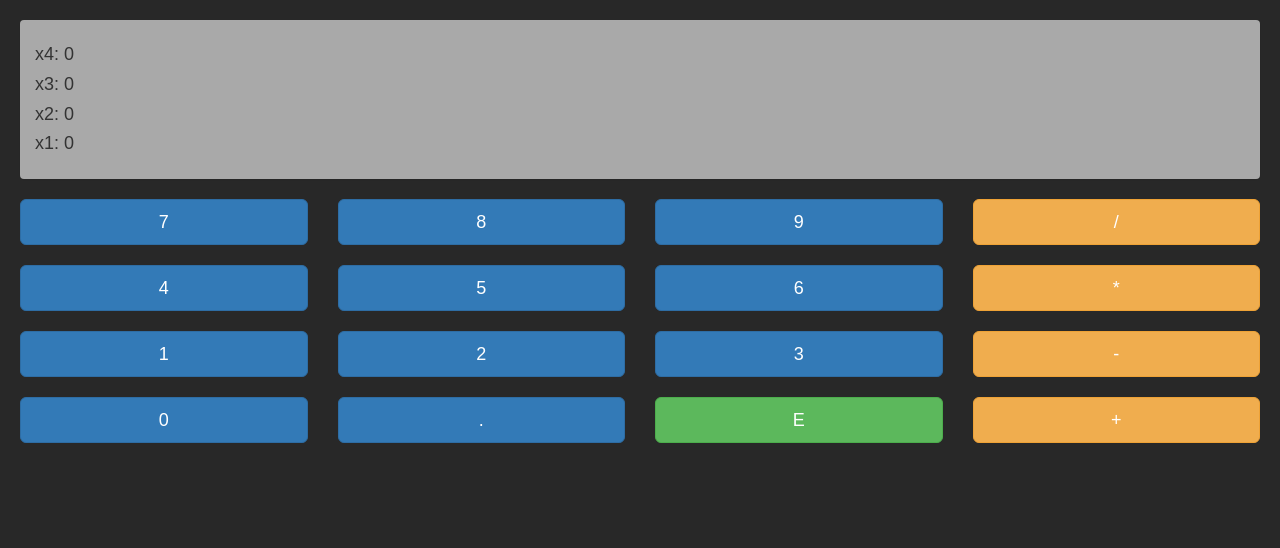
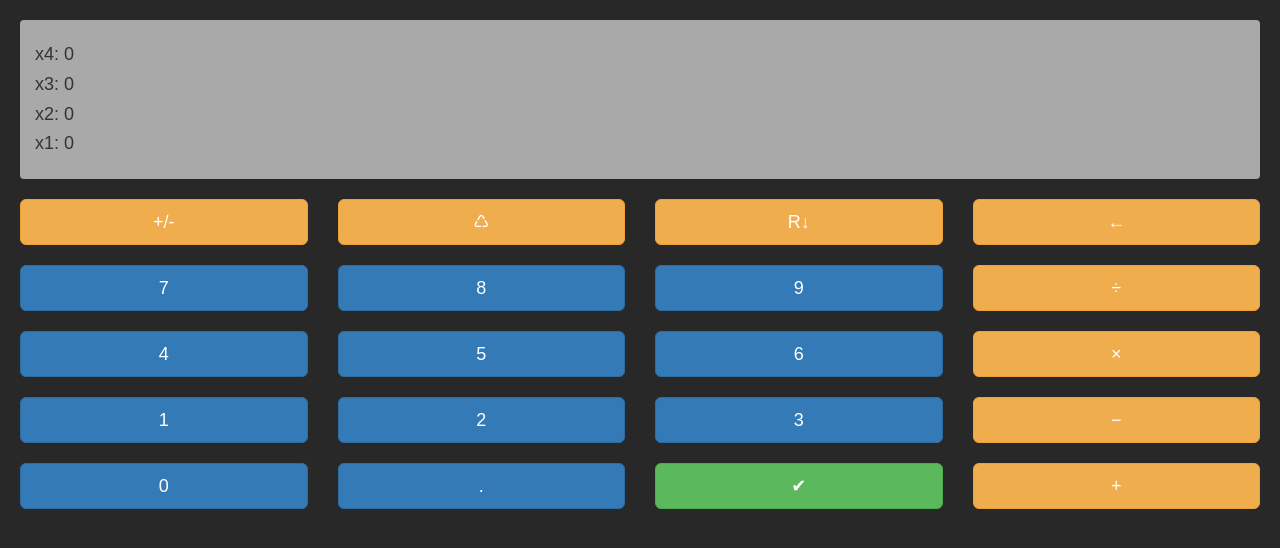
Before and after one commit to majacQ/rpn-calc, a React (Create React App) app: page / in a window 1280 px wide. Shown: the top 548 px of the page. Built offline with nearby package versions, Linux system fonts and the light colour scheme.

Commit message:
layout, more buttons and some bugfixes

```diff
--- a/package.json
+++ b/package.json
@@ -2,6 +2,7 @@
   "name": "rpn-calc",
   "version": "0.1.0",
   "private": true,
+  "homepage": "https://graniterocks.github.io/rpn-calc",
   "dependencies": {
     "bootstrap": "^3.3.7",
     "react": "^16.0.0",
--- a/src/App.js
+++ b/src/App.js
@@ -7,9 +7,9 @@ const Stack = ({stack, editing}) => {
 
   return (
     <div>
-      { [4, 3, 2].map((x, i) => <div key={i} className="text-left h4">x{4 - i}: {stack[stack.length - x] ? stack[stack.length - x] : 0}</div>) }
+      { [4, 3, 2].map((x, i) => <div key={i} className="text-left h4">x{4 - i}: {stack[stack.length - x]}</div>) }
 
-      <div key={1} className="text-left h4">x1: {stack[stack.length - 1] ? stack[stack.length - 1] + cursor : 0}</div>
+      <div key={1} className="text-left h4">x1: {stack[stack.length - 1] + cursor}</div>
     </div>
   );
 }
@@ -31,7 +31,23 @@ const DotButton = ({callback}) => {
 }
 
 const EnterButton = ({callback}) => {
-  return <button className="btn btn-success btn-lg btn-block" onClick={() => callback()} >E</button>
+  return <button className="btn btn-success btn-lg btn-block" onClick={() => callback()} >&#10004;</button>
+}
+
+const EraseButton = ({callback}) => {
+  return <button className="btn btn-warning btn-lg btn-block" onClick={() => callback()}>&#8592;</button>
+}
+
+const ShiftButton = ({callback}) => {
+  return <button className="btn btn-warning btn-lg btn-block" onClick={() => callback()}>R&#8595;</button>
+}
+
+const SwapButton = ({callback}) => {
+  return <button className="btn btn-warning btn-lg btn-block" onClick={() => callback()}>&#x267A;</button>
+}
+
+const InvertButton = ({callback}) => {
+  return <button className="btn btn-warning btn-lg btn-block" onClick={() => callback()}>+/-</button>
 }
 
 class App extends Component {
@@ -40,7 +56,7 @@ class App extends Component {
     super(props);
 
     this.state = {
-      stack: [],
+      stack: [0, 0, 0, 0],
       editing: false
     };
   }
@@ -49,8 +65,9 @@ class App extends Component {
     const stack = this.state.stack.slice();
     const x = stack.pop();
     stack.push(Number(x).toString());
+    stack.push(Number(x).toString());
 
-    this.setState({stack: stack, editing: false});
+    this.setState({stack: stack, editing: false, x1Transient: true});
   }
 
   dotPressed = () => {
@@ -71,10 +88,13 @@ class App extends Component {
   digitPressed = (digit) => {
     const stack = this.state.stack.slice();
 
+    const x = stack.pop();
     if (this.state.editing) {
-      const x = stack.pop();
       stack.push(x ? x + digit.toString() : digit);
     } else {
+      if (!this.state.x1Transient) {
+        stack.push(x);
+      }
       stack.push(digit);
     }
 
@@ -88,7 +108,50 @@ class App extends Component {
 
     stack.push(op(x,y).toString());
 
-    this.setState( { stack: stack, editing: false } );
+    this.setState( { stack: [0, ...stack], editing: false, x1Transient: false } );
+  }
+
+  invertButtonPressed = () => {
+    const stack = this.state.stack.slice();
+
+    const x = Number(stack.pop());
+    const y = (x * -1).toString();
+
+    stack.push(y);
+    this.setState({stack: stack, x1Transient: false});
+  }
+
+  eraseButtonPressed = () => {
+    const stack = this.state.stack.slice();
+
+    const x = stack.pop();
+    if (this.state.editing && x.length > 1) {
+      stack.push(x.slice(0, -1));
+    } else {
+      stack.push('0');
+      this.setState({editing: false, x1Transient: true});
+    }
+
+    this.setState({ stack: stack});
+  }
+
+  swapButtonPressed = () => {
+    const stack = this.state.stack.slice();
+
+    const x = stack.pop();
+    const y = stack.pop();
+
+    stack.push(x);
+    stack.push(y);
+
+    this.setState({ stack: stack, editing: false, x1Transient: false});
+  }
+
+  shiftButtonPressed = () => {
+    const toShift = this.state.stack[this.state.stack.length - 1];
+    const stack = this.state.stack.slice(this.state.stack.length - 4, this.state.stack.length - 1);
+
+    this.setState({ stack: [toShift, ...stack], editing: false, x1Transient: false});
   }
 
   render() {
@@ -98,31 +161,38 @@ class App extends Component {
           <Stack stack={this.state.stack} editing={this.state.editing}/>
         </div>
         <div className="row top-buffer">
+          <div className="col-xs-3"><InvertButton callback={this.invertButtonPressed}/></div>
+          <div className="col-xs-3"><SwapButton callback={this.swapButtonPressed} /></div>
+          <div className="col-xs-3"><ShiftButton callback={this.shiftButtonPressed}/></div>
+          <div className="col-xs-3"><EraseButton callback={this.eraseButtonPressed} /></div>
+        </div>
+
+        <div className="row top-buffer">
           <div className="col-xs-3"><NumberButton digit={7} callback={this.digitPressed}/></div>
           <div className="col-xs-3"><NumberButton digit={8} callback={this.digitPressed}/></div>
           <div className="col-xs-3"><NumberButton digit={9} callback={this.digitPressed}/></div>
-          <div className="col-xs-3"><Operatorbutton symbol="/" operation={(x, y) => y / x} callback={this.performOperation} /></div>
+          <div className="col-xs-3"><Operatorbutton symbol="&#247;" operation={(x, y) => y / x} callback={this.performOperation} /></div>
         </div>
 
         <div className="row top-buffer">
           <div className="col-xs-3"><NumberButton digit={4} callback={this.digitPressed}/></div>
           <div className="col-xs-3"><NumberButton digit={5} callback={this.digitPressed}/></div>
           <div className="col-xs-3"><NumberButton digit={6} callback={this.digitPressed}/></div>
-          <div className="col-xs-3"><Operatorbutton symbol="*" operation={(x, y) => x * y} callback={this.performOperation} /></div>
+          <div className="col-xs-3"><Operatorbutton symbol="&#215;" operation={(x, y) => x * y} callback={this.performOperation} /></div>
         </div>
 
         <div className="row top-buffer">
           <div className="col-xs-3"><NumberButton digit={1} callback={this.digitPressed}/></div>
           <div className="col-xs-3"><NumberButton digit={2} callback={this.digitPressed}/></div>
           <div className="col-xs-3"><NumberButton digit={3} callback={this.digitPressed}/></div>
-          <div className="col-xs-3"><Operatorbutton symbol="-" operation={(x, y) => y - x} callback={this.performOperation} /></div>
+          <div className="col-xs-3"><Operatorbutton symbol="&#8722;" operation={(x, y) => y - x} callback={this.performOperation} /></div>
         </div>
 
         <div className="row top-buffer">
           <div className="col-xs-3"><NumberButton digit={0} callback={this.digitPressed}/></div>
           <div className="col-xs-3"><DotButton callback={this.dotPressed}/></div>
           <div className="col-xs-3"><EnterButton callback={this.enterPressed}/></div>
-          <div className="col-xs-3"><Operatorbutton symbol="+" operation={(x, y) => x + y} callback={this.performOperation} /></div>
+          <div className="col-xs-3"><Operatorbutton symbol="&#43;" operation={(x, y) => x + y} callback={this.performOperation} /></div>
         </div>
       </div>
     );
```
